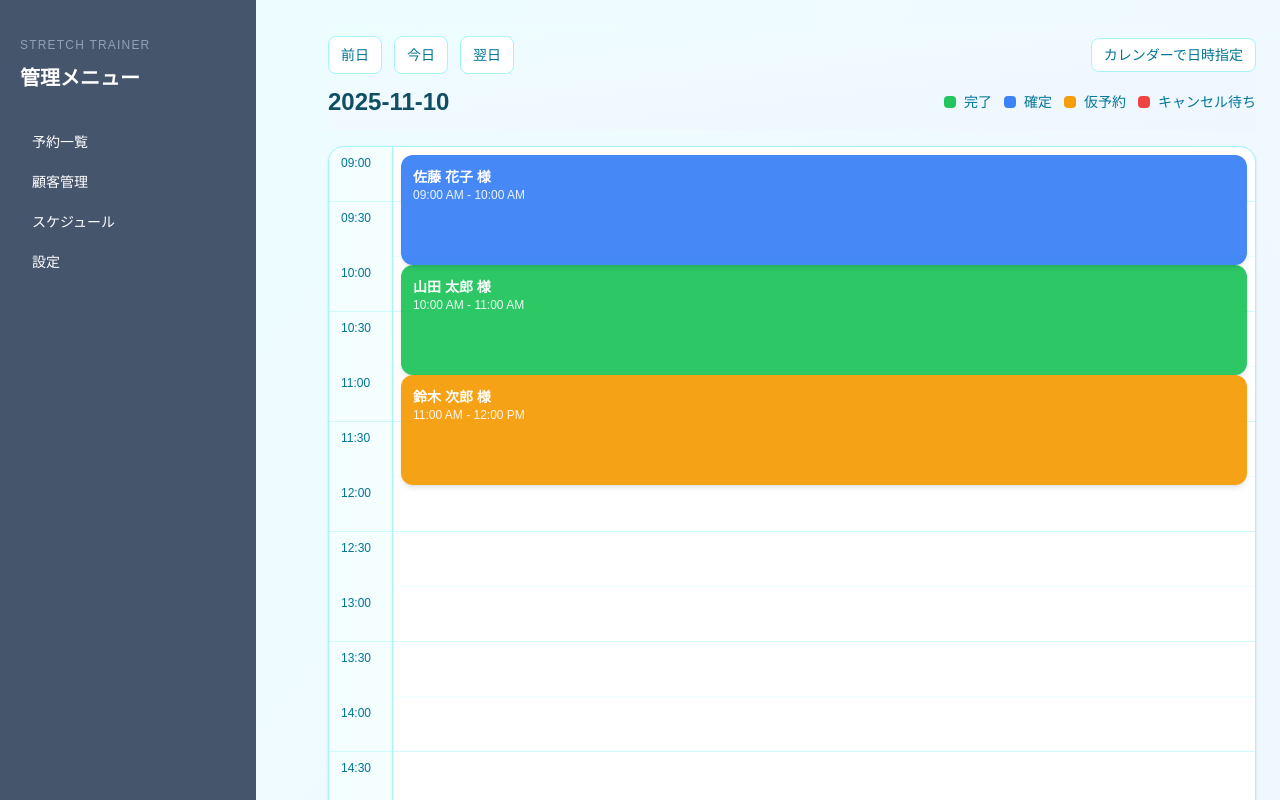
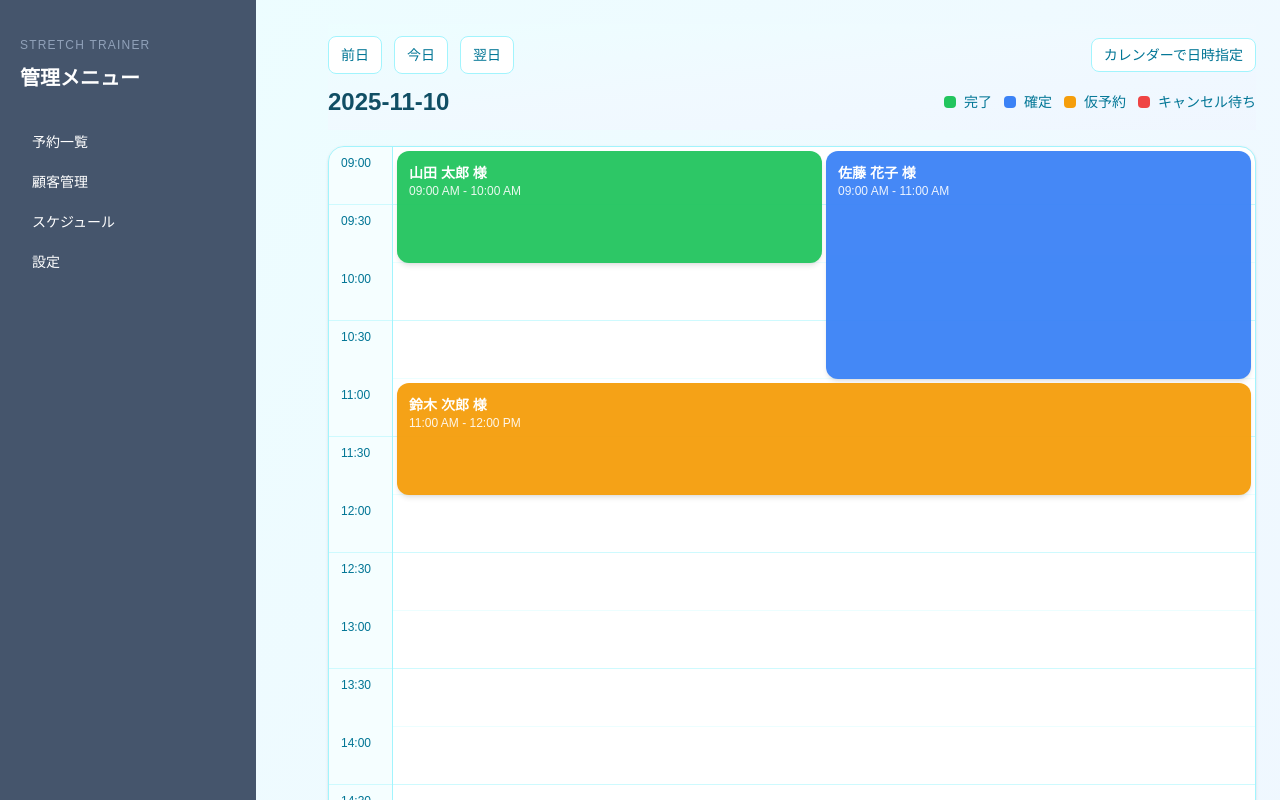
Before and after one commit to usatai/personal_stretch_customer_management_system, a Next.js app in the folder stretch-lp-backend/: page /bookings in a window 1280 px wide. Shown: the top 800 px of the page. Built offline with nearby package versions, Linux system fonts and the light colour scheme.

Commit message:
[update] 予約画面の予約枠の幅を修正

```diff
--- a/stretch-lp-backend/app/bookings/page.tsx
+++ b/stretch-lp-backend/app/bookings/page.tsx
@@ -61,8 +61,8 @@ export default function Bookings () {
     const bookings: Booking[] = useMemo(() => {
         const day = formatYMD(currentDate);
         return [
-            { id: 'b1', title: '山田 太郎 様', start: `${day}T10:00:00`, end: `${day}T11:00:00`, color: '#22c55e' },
-            { id: 'b2', title: '佐藤 花子 様', start: `${day}T09:00:00`, end: `${day}T10:00:00`, color: '#3b82f6' },
+            { id: 'b1', title: '山田 太郎 様', start: `${day}T09:00:00`, end: `${day}T10:00:00`, color: '#22c55e' },
+            { id: 'b2', title: '佐藤 花子 様', start: `${day}T09:00:00`, end: `${day}T11:00:00`, color: '#3b82f6' },
             { id: 'b3', title: '鈴木 次郎 様', start: `${day}T11:00:00`, end: `${day}T12:00:00`, color: '#f59e0b' },
             { id: 'b4', title: 'テスト 予約', start: `${day}T17:00:00`, end: `${day}T18:30:00`, color: '#ef4444' },
         ];
@@ -82,7 +82,7 @@ export default function Bookings () {
         const startOffsetMin = clamp(minutesFromDayStart(start), 0, (endHour - startHour) * 60);
         const endOffsetMin = clamp(minutesFromDayStart(end), 0, (endHour - startHour) * 60);
 
-        const startRow = Math.floor(startOffsetMin / 30) + 1; // grid row start (1-based)
+        const startRow = Math.floor(startOffsetMin / 30) + 1;
         const spanRows = Math.max(1, Math.ceil((endOffsetMin - startOffsetMin) / 30));
 
         return { startRow, spanRows };
@@ -219,7 +219,7 @@ export default function Bookings () {
                                 <div className="grid" style={{ gridTemplateColumns: '64px 1fr' }}>
                                     {/* 左：時間ラベル列 */}
                                     <div className="border-r border-cyan-200 bg-cyan-50/50">
-                                        <div className="grid" style={{ gridTemplateRows: `repeat(${totalRows}, 55px)` }}>
+                                        <div className="grid" style={{ gridTemplateRows: `repeat(${totalRows}, 58px)` }}>
                                             {timeSlots.map((slot, idx) => (
                                                 <div
                                                     key={slot.label}
@@ -234,15 +234,15 @@ export default function Bookings () {
                                     {/* 右：スケジュール列 */}
                                     <div className="relative">
                                         {/* 背景のグリッド線 */}
-                                        <div className="grid" style={{ gridTemplateRows: `repeat(${totalRows}, 55px)` }}>
+                                        <div className="grid" style={{ gridTemplateRows: `repeat(${totalRows}, 58px)` }}>
                                             {Array.from({ length: totalRows }).map((_, i) => (
                                                 <div key={i} className={`border-b ${i % 2 === 0 ? 'border-cyan-100' : 'border-cyan-50'}`} />
                                             ))}
                                         </div>
 
                                         {/* 予約ブロック */}
-                                        <div className="absolute inset-0 p-2">
-                                            <div className="grid h-full" style={{ gridTemplateRows: `repeat(${totalRows}, 55px)` }}>
+                                        <div className="absolute inset-0 p-1">
+                                            <div className="grid h-full" style={{ gridTemplateRows: `repeat(${totalRows}, 58px)` }}>
                                                 {(() => {
                                                     const filtered = bookings.filter(b => isSameDay(new Date(b.start), new Date()));
 
@@ -265,6 +265,7 @@ export default function Bookings () {
                                                             const group = [booking, ...overlapping];
                                                             group.forEach(b => processed.add(b.id));
                                                             groups.push(group);
+                                                            console.log(groups);
                                                         } else {
                                                             // 重複がない場合は単独で追加
                                                             processed.add(booking.id);
@@ -273,34 +274,58 @@ export default function Bookings () {
                                                     });
 
                                                     return groups.map((groupBookings, groupIndex) => {
-                                                        const firstBooking = groupBookings[0];
-                                                        const { startRow, spanRows } = getBookingGridPlacement(firstBooking);
+                                                        if (groupBookings.length === 0) return null;
+
+                                                        // グループ全体の行スパン（最小開始〜最大終了）を算出
+                                                        const placements = groupBookings.map(b => {
+                                                            const { startRow, spanRows } = getBookingGridPlacement(b);
+                                                            return { booking: b, startRow, spanRows, endRow: startRow + spanRows };
+                                                        });
+                                                        const minStartRow = Math.min(...placements.map(p => p.startRow));
+                                                        const maxEndRow = Math.max(...placements.map(p => p.endRow));
+                                                        const groupSpan = Math.max(1, maxEndRow - minStartRow);
+
+                                                        const columnCount = Math.max(1, placements.length);
 
                                                         return (
                                                             <div
-                                                                key={`group-${groupIndex}-${firstBooking.id}`}
-                                                                className="flex gap-1"
+                                                                key={`group-${groupIndex}-${placements[0].booking.id}`}
+                                                                // グループ全体の配置（親グリッド上）
+                                                                style={{ gridRow: `${minStartRow} / span ${groupSpan}` }}
+                                                                className="grid gap-1"
+                                                            >
+                                                                {/* グループ内をさらにグリッド化（行＝groupSpan、列＝重なり数） */}
+                                                                <div
+                                                                    className="grid"
                                                                     style={{
-                                                                    gridRow: `${startRow} / span ${spanRows}`,
+                                                                        gridTemplateRows: `repeat(${groupSpan}, 54px)`,
+                                                                        gridTemplateColumns: `repeat(${columnCount}, 1fr)`,
+                                                                        gap: '4px',
                                                                     }}
                                                                 >
-                                                                {groupBookings.map(booking => (
+                                                                    {placements.map((p, colIndex) => {
+                                                                        const relativeStart = (p.startRow - minStartRow) + 1; // グループ内での開始行（1-based）
+                                                                        return (
                                                                             <div
-                                                                        key={booking.id}
-                                                                        className="rounded-xl shadow-md text-white text-[11px] sm:text-sm p-2 sm:p-3 overflow-hidden flex-1 min-w-0"
+                                                                                key={p.booking.id}
+                                                                                className="rounded-xl shadow-md text-white text-[11px] sm:text-sm p-2 sm:p-3 overflow-hidden min-w-0"
                                                                                 style={{
-                                                                            backgroundColor: booking.color || '#06b6d4',
+                                                                                    gridRow: `${relativeStart} / span ${p.spanRows}`,
+                                                                                    gridColumn: `${colIndex + 1} / span 1`,
+                                                                                    backgroundColor: p.booking.color || '#06b6d4',
                                                                                     opacity: 0.95,
                                                                                 }}
                                                                             >
-                                                                        <div className="font-semibold truncate">{booking.title}</div>
+                                                                                <div className="font-semibold truncate">{p.booking.title}</div>
                                                                                 <div className="text-white/90 text-[10px] sm:text-xs">
-                                                                            {new Date(booking.start).toLocaleTimeString([], { hour: '2-digit', minute: '2-digit' })}
+                                                                                    {new Date(p.booking.start).toLocaleTimeString([], { hour: '2-digit', minute: '2-digit' })}
                                                                                     {' - '}
-                                                                            {new Date(booking.end).toLocaleTimeString([], { hour: '2-digit', minute: '2-digit' })}
+                                                                                    {new Date(p.booking.end).toLocaleTimeString([], { hour: '2-digit', minute: '2-digit' })}
                                                                                 </div>
                                                                             </div>
-                                                                ))}
+                                                                        );
+                                                                    })}
+                                                                </div>
                                                             </div>
                                                         );
                                                     });
```
Lines whose indentation alone changed are shown as unchanged.
